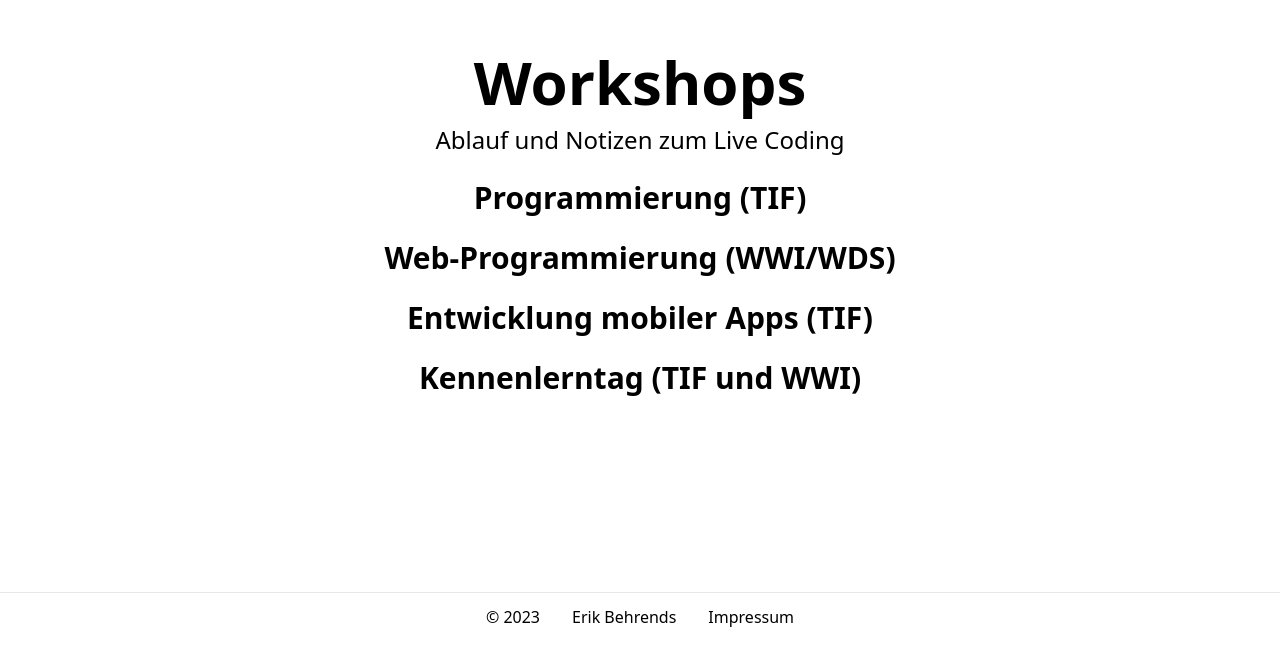
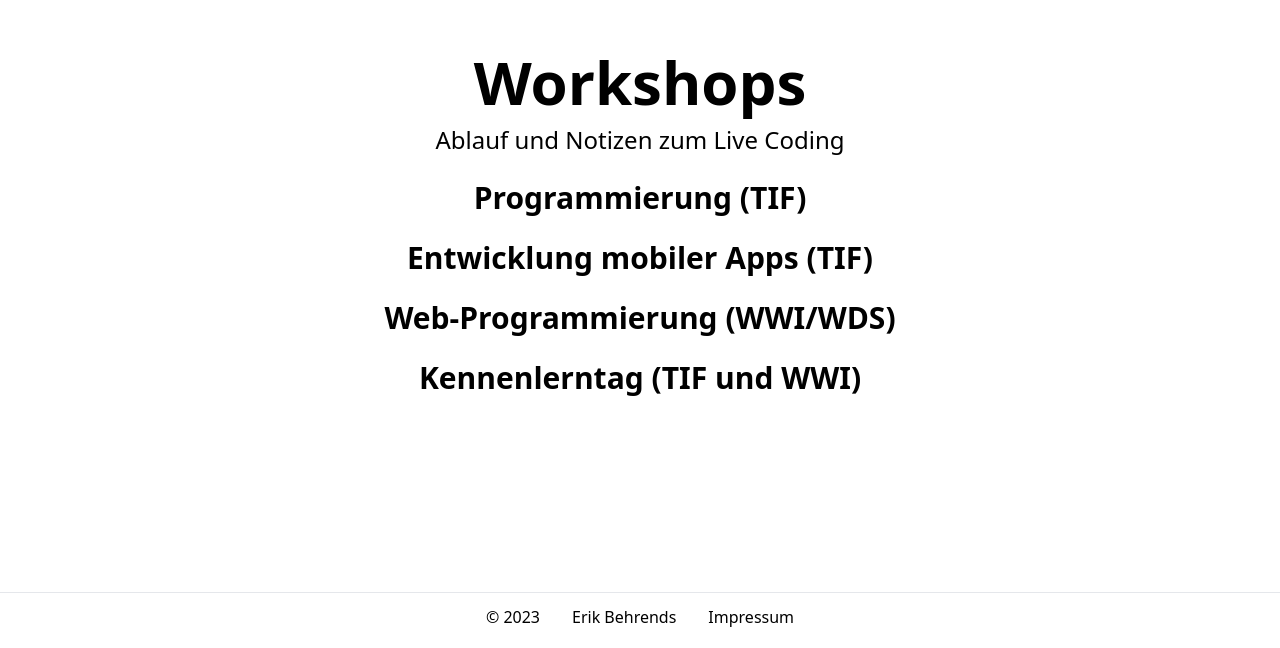
Before and after one commit to behrends/workshops, a Next.js app: page / in a window 1280 px wide. Shown: the part 152-800 px from the top of the page. Built offline with nearby package versions, Linux system fonts and the light colour scheme.

Commit message:
Minor change in index page

```diff
--- a/pages/index.js
+++ b/pages/index.js
@@ -25,18 +25,18 @@ export default function Home() {
           </Link>
         </div>
 
+        <div className="text-3xl font-bold flex flex-wrap items-center justify-around max-w-full mt-6 sm:w-full">
+          <Link href="/mobile">
+            <h1 className="cursor-pointer">
+              Entwicklung mobiler Apps (TIF)
+            </h1>
+          </Link>
+        </div>
+
         <div className="flex flex-wrap items-center justify-around max-w-full mt-6 sm:w-full">
           <Link href="/web-prog">
             <h1 className="text-3xl font-bold cursor-pointer">
               Web-Programmierung (WWI/WDS)
-            </h1>
-          </Link>
-        </div>
-
-        <div className="text-3xl font-bold flex flex-wrap items-center justify-around max-w-full mt-6 sm:w-full">
-          <Link href="/mobile">
-            <h1 className="cursor-pointer">
-              Entwicklung mobiler Apps (TIF)
             </h1>
           </Link>
         </div>
```
